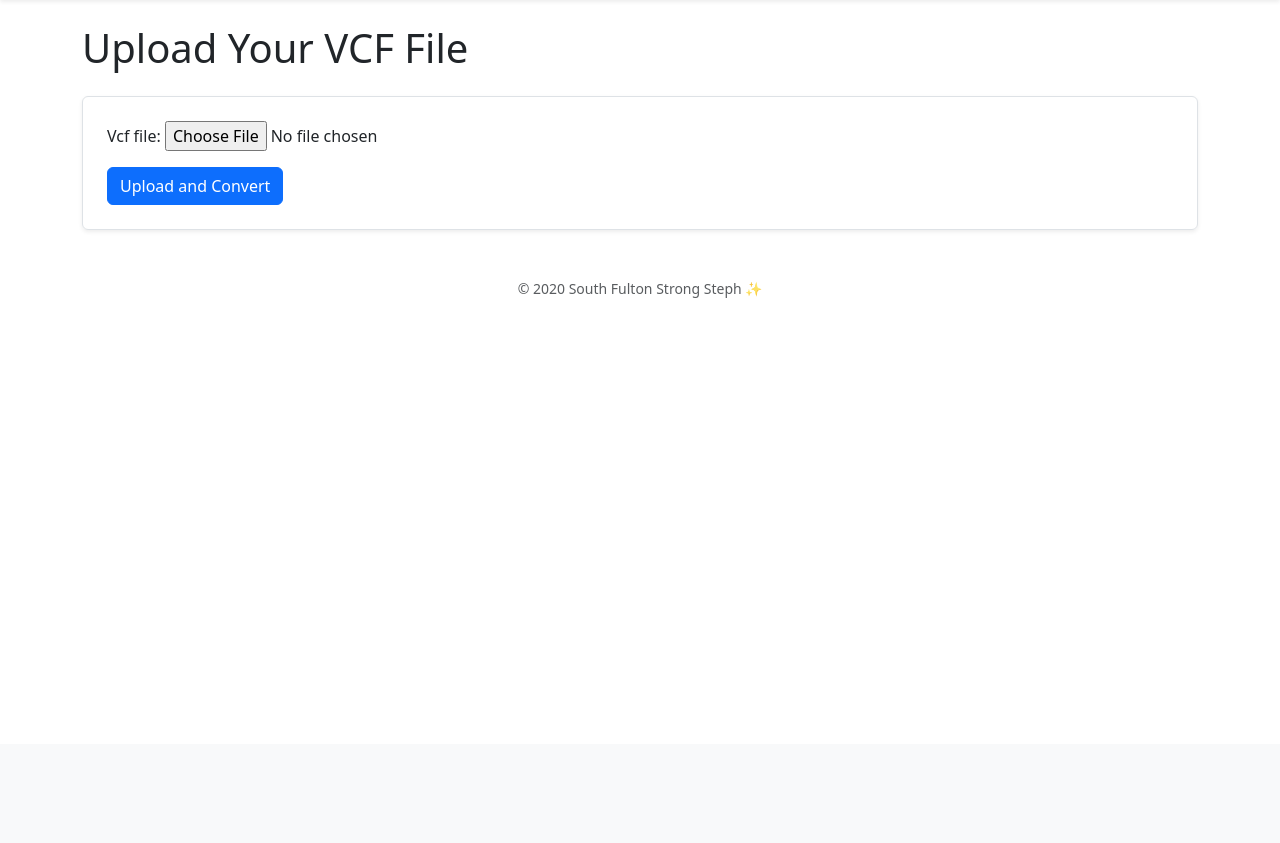
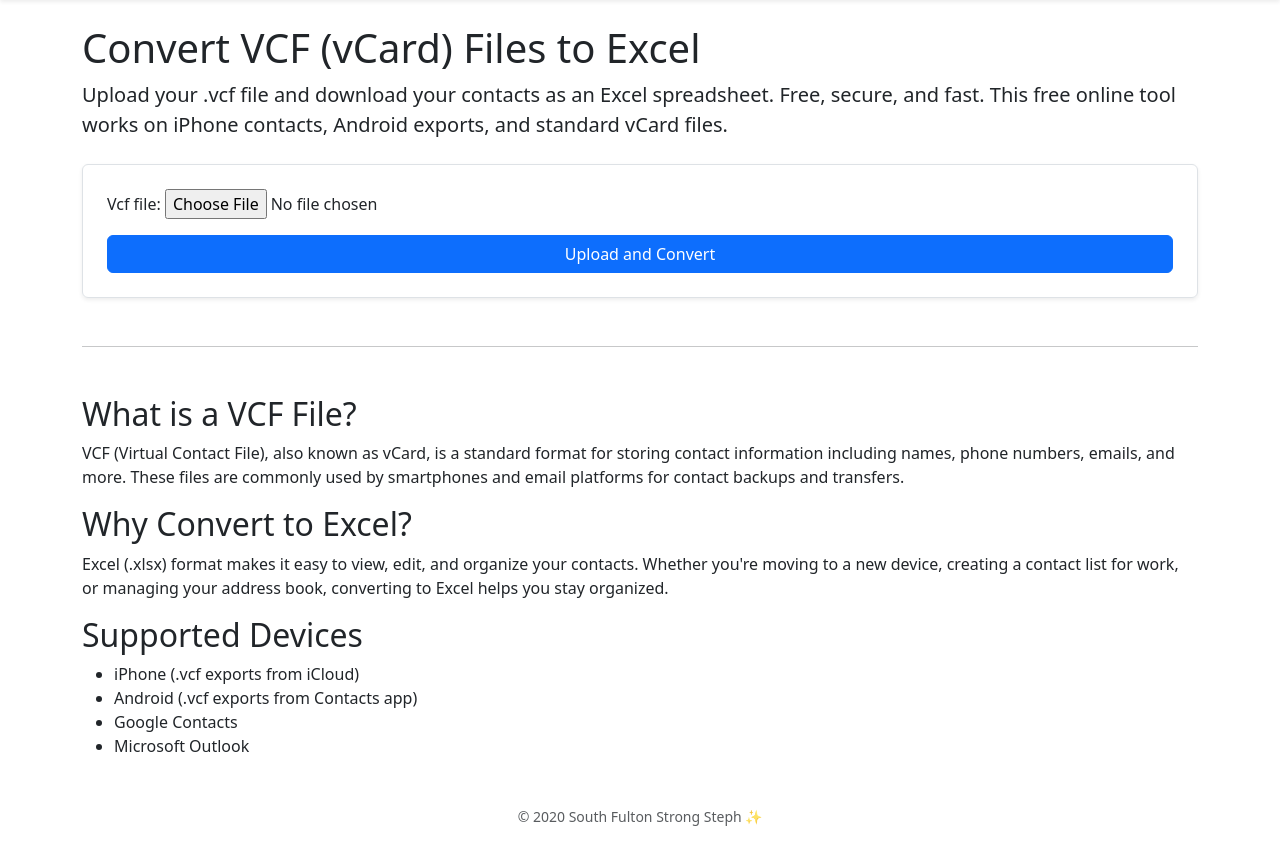
Before and after one commit to StepheeGee/iphone_contacts, a Django app: template contacts/templates/contacts/upload.html in a window 1280 px wide. Shown: the part 56-899 px from the top of the page. Before the commit the page ends 354 px from the top, so only its background shows below. Run offline with Django 5.2, Linux system fonts and the light colour scheme; tables that the repository leaves empty hold one stand-in row (values such as "Sample post"); the template is opened without the code that fills it: values that come from a table or form of the project are taken from there, most other values are stand-ins (such as "Sample title", 1, 10 or a date in 2020).

Commit message:
added SEO

```diff
--- a/contacts/templates/contacts/base.html
+++ b/contacts/templates/contacts/base.html
@@ -5,7 +5,8 @@
 <html lang="en">
 <head>
     <meta charset="UTF-8">
-    <title>{% block title %}My Contact App{% endblock %}</title>
+    <title>{% block title %}VCF to Excel Converter - Free vCard to XLS Tool{% endblock %}
+    </title>
     <meta name="viewport" content="width=device-width, initial-scale=1">
 
     <!-- ✅ Bootstrap 5 CSS -->
@@ -77,6 +78,18 @@
     <script async src="https://pagead2.googlesyndication.com/pagead/js/adsbygoogle.js?client=ca-pub-8213072590050147"
     crossorigin="anonymous"></script>
 
+    <!-- SEO Meta Tags -->
+    <meta name="description" content="Free VCF to Excel converter. Upload your .vcf file and instantly download your contacts as an Excel spreadsheet. No login required.">
+    <meta name="keywords" content="vcf to excel, convert vcf, vcard to xls, iphone contacts, contact converter, vcf converter online">
+    <meta name="author" content="The Iconic Bennie Blake">
+
+    <!-- Open Graph Tags (for social sharing) -->
+    <meta property="og:title" content="Free VCF to Excel Converter" />
+    <meta property="og:description" content="Convert your .vcf contact files into Excel format instantly. No account needed." />
+    <meta property="og:url" content="https://iphone-contacts.onrender.com" />
+    <meta property="og:type" content="website" />
+
+
     {% block extra_js %}{% endblock %}
 </body>
 </html>
--- a/contacts/templates/contacts/upload.html
+++ b/contacts/templates/contacts/upload.html
@@ -1,12 +1,32 @@
 {% extends 'contacts/base.html' %}
 
-{% block title %}Upload VCF{% endblock %}
+{% block title %}VCF to Excel Converter – Free vCard to XLS Tool{% endblock %}
 
 {% block content %}
-  <h1 class="mb-4">Upload Your VCF File</h1>
-  <form method="post" enctype="multipart/form-data" class="border p-4 rounded shadow-sm">
+<h1>Convert VCF (vCard) Files to Excel</h1>
+<p class="lead">
+  Upload your .vcf file and download your contacts as an Excel spreadsheet. Free, secure, and fast. This free online tool works on iPhone contacts, Android exports, and standard vCard files.
+</p>
+
+  <form method="post" enctype="multipart/form-data" class="border p-4 rounded shadow-sm mt-4">
     {% csrf_token %}
     {{ form.as_p }}
-    <button type="submit" class="btn btn-primary">Upload and Convert</button>
+    <button type="submit" class="btn btn-primary w-100">Upload and Convert</button>
   </form>
+
+  <hr class="my-5">
+
+  <h2>What is a VCF File?</h2>
+  <p>VCF (Virtual Contact File), also known as vCard, is a standard format for storing contact information including names, phone numbers, emails, and more. These files are commonly used by smartphones and email platforms for contact backups and transfers.</p>
+
+  <h2>Why Convert to Excel?</h2>
+  <p>Excel (.xlsx) format makes it easy to view, edit, and organize your contacts. Whether you're moving to a new device, creating a contact list for work, or managing your address book, converting to Excel helps you stay organized.</p>
+
+  <h2>Supported Devices</h2>
+  <ul>
+    <li>iPhone (.vcf exports from iCloud)</li>
+    <li>Android (.vcf exports from Contacts app)</li>
+    <li>Google Contacts</li>
+    <li>Microsoft Outlook</li>
+  </ul>
 {% endblock %}
```
